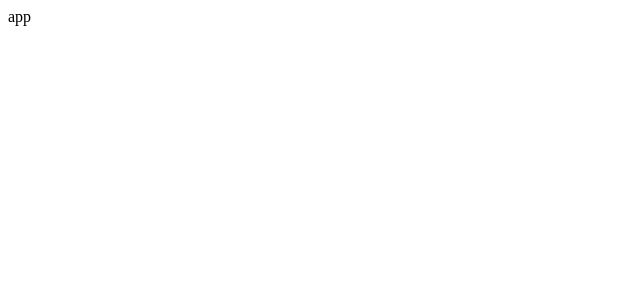
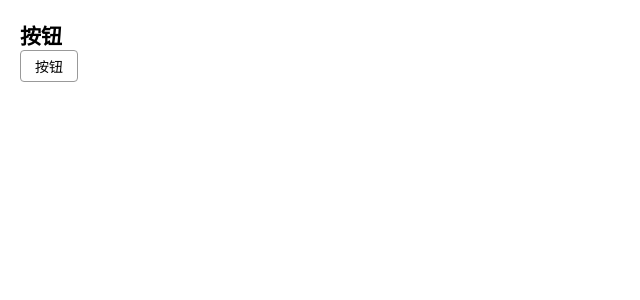
Before and after one commit to doria76593/vue2-lunzi, a Vue app: page / in a window 1280 px wide. Shown: the top 300 px of the page, without its empty margins (0-640 px from the left). Built offline with nearby package versions, Linux system fonts and the light colour scheme.

Commit message:
完成按钮基本样式

```diff
--- a/public/index.html
+++ b/public/index.html
@@ -1,13 +1,40 @@
-<!DOCTYPE html>
-<html lang="">
-  <head>
-    <meta charset="utf-8">
-    <meta http-equiv="X-UA-Compatible" content="IE=edge">
-    <meta name="viewport" content="width=device-width,initial-scale=1.0">
-    <link rel="icon" href="<%= BASE_URL %>favicon.ico">
-    <title><%= htmlWebpackPlugin.options.title %></title>
-  </head>
-  <body>
+<html lang="zh-Hans">
+
+<head>
+    <meta charset="UTF-8">
+    <meta name="viewport" content="width=device-width, user-scalable=no, initial-scale=1.0, maximum-scale=1.0, minimum-scale=1.0">
+    <meta http-equiv="X-UA-Compatible" content="ie=edge">
+    <title>UI框架</title>
+    <style>
+        * {
+            margin: 0;
+            padding: 0;
+            box-sizing: border-box;
+        }
+
+        :root {
+            --button-height: 32px;
+            --font-size: 14px;
+            --button-bg: white;
+            --button-active-bg: #eee;
+            --border-radius: 4px;
+            --color: #333;
+            --border-color: #999;
+            --border-color-hover: #666;
+        }
+
+        #app {
+            margin: 20px;
+        }
+
+        body {
+            font-size: var(--font-size);
+        }
+    </style>
+</head>
+
+<body>
     <div id="app"></div>
-  </body>
+</body>
+
 </html>
--- a/src/App.vue
+++ b/src/App.vue
@@ -1,12 +1,16 @@
 <template>
-  <div id="app">app
+  <div id="app">
+    <h2>按钮</h2>
+    <g-button></g-button>
   </div>
 </template>
 
 <script>
-
+import Button from './button.vue'
 export default {
-
+  components: {
+    'g-button': Button,
+  },
 }
 </script>
 
--- /dev/null
+++ b/src/button.vue
@@ -0,0 +1,36 @@
+<template>
+  <button class="g-button">按钮</button>
+</template>
+
+<script>
+export default {
+  data() {
+    return {}
+  },
+  methods: {},
+  components: {},
+}
+</script>
+
+<style scoped lang="scss">
+.g-button {
+  font-size: var(--font-size);
+  height: var(--button-height);
+  padding: 0 1em;
+  border-radius: var(--border-radius);
+  border: 1px solid var(--border-color);
+  background: var(--button-bg);
+}
+
+.g-button:hover {
+  border-color: var(--border-color-hover);
+}
+
+.g-button:active {
+  background-color: var(--button-active-bg);
+}
+
+.g-button:focus {
+  outline: none;
+}
+</style>
```
